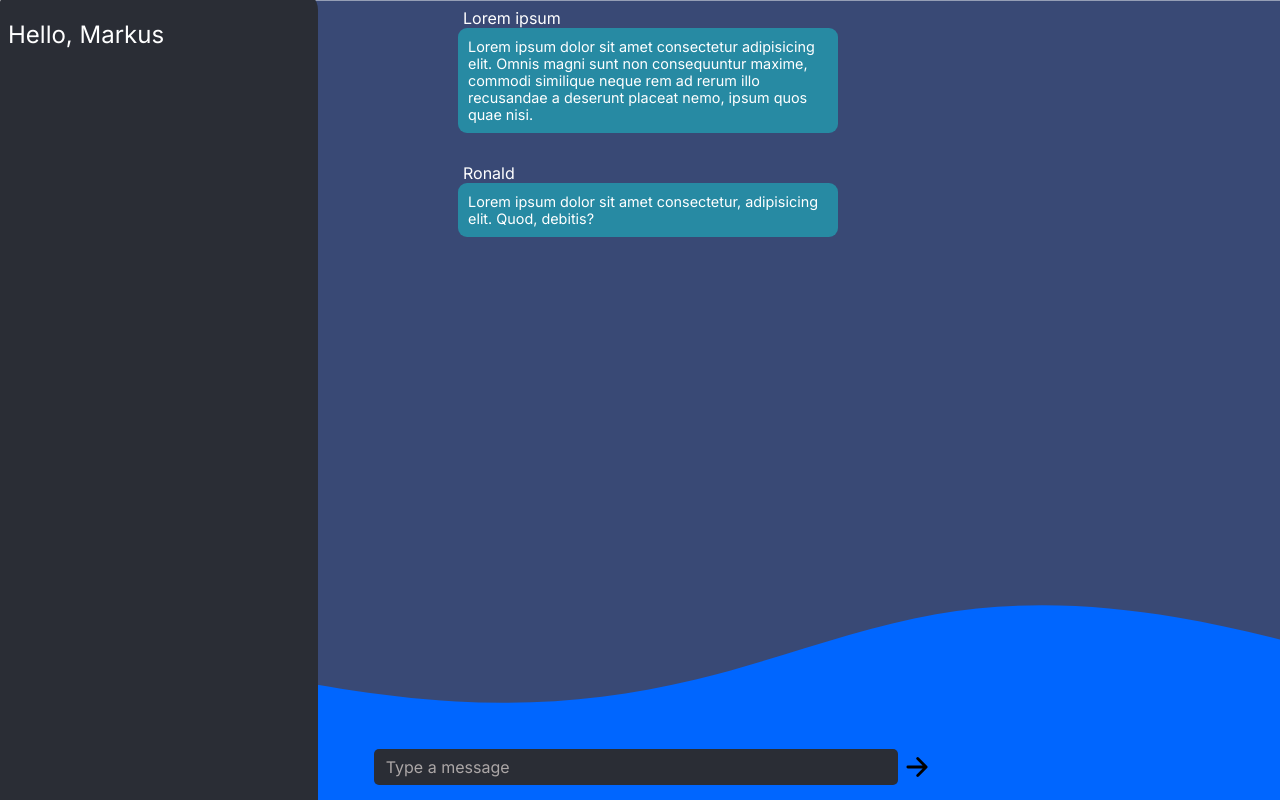
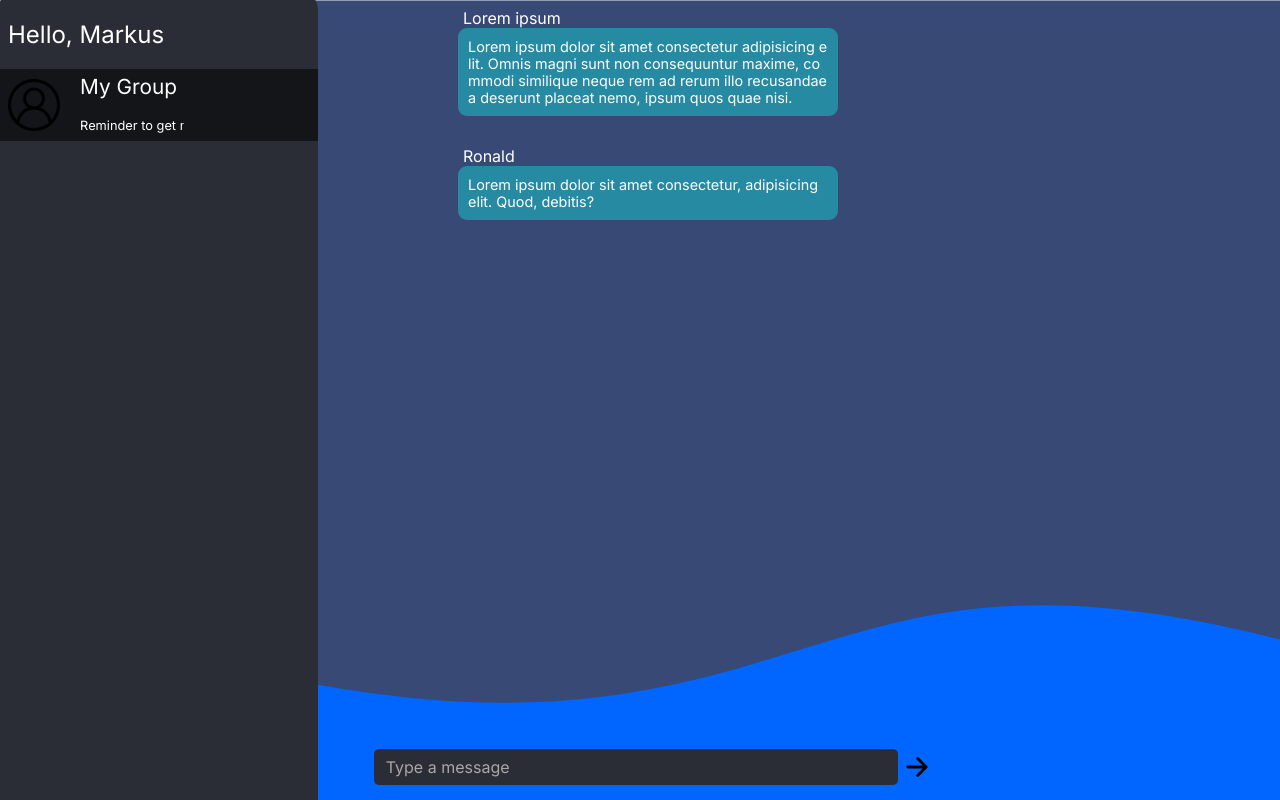
Before and after one commit to Joaov511/Chat-project, a website: page index.html in a window 1280 px wide. Shown: the top 800 px of the page. Drawn offline with Linux system fonts and the light colour scheme.

Commit message:
side bar group element added

```diff
--- a/index.html
+++ b/index.html
@@ -11,6 +11,11 @@
 <body>
     <section id="sideBar">
         <h1>Hello, <span>Markus</span></h1>
+        <div id="group">
+            <img src="user.png" alt="" class="groupImage">
+            <div class="groupName">My Group</div><br>
+            <div class="lastMessage">Reminder to get my brother at 9 pm at the park</div>
+        </div>
     </section>
     <div id="bg1">
     <img width="100%" height="100%" src="wave-haikei (1).svg"></img>
--- a/style.css
+++ b/style.css
@@ -45,6 +45,52 @@ main {
     background-color: rgb(42, 45, 53);
 }
 
+#group {
+    font-family: 'Inter', sans-serif;
+    display: flex;
+    width: 20em;
+    background-color: rgb(20, 21, 24);
+    transition: 0.15s;
+
+}
+
+#group:hover {
+    background-color: rgb(58, 58, 58);
+}
+
+.groupImage {
+    width: 52px;
+    height: 52px;
+    display: flex;
+    flex-direction: row;
+    padding-top: 10px;
+    padding-bottom: 10px;
+    padding-left: 10px;
+
+}
+
+.groupName {
+    font-size: 1.3rem;
+    padding-top: 5px;
+    height: 1.5em;
+    width: 8em;
+    display: flex;
+    flex-direction: row;
+    padding-left: 20px;
+}
+
+.lastMessage {
+    display: flex;
+    flex-direction: row;
+    align-items: flex-end;
+    transform: translateX(-10.5em);
+    font-size: 0.8rem;
+    padding-bottom: 8px;
+    width: 10em;
+    white-space: nowrap;
+    overflow: hidden;
+}
+
 #sideBar h1 {
     font-family: 'Inter', sans-serif;
     padding-left: 10px;
@@ -75,9 +121,11 @@ main {
 .content {
     width: 25em;
     background-color: rgb(39, 138, 163);
+    height: fit-content;
     color: white;
     border-radius: 9px;
     padding: 10px;
+    word-break: break-all;
     font-size: 0.9rem;
     font-family: 'Inter', sans-serif;
     display: flex;
```
Also changed, not shown: user.png (added).
